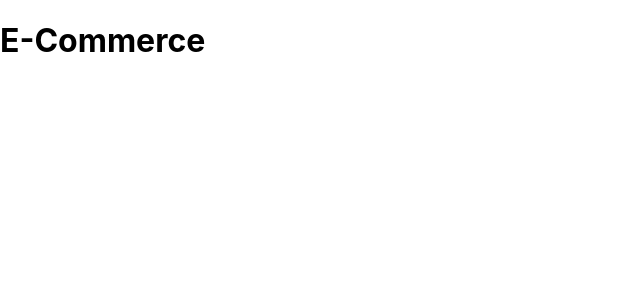
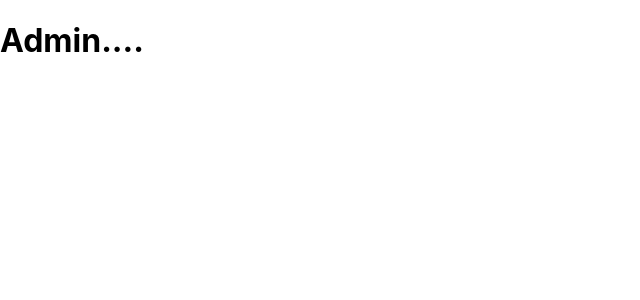
Before and after one commit to kunal9724kg/eCommerce, a React (Create React App) app in the folder webapp/: page /admin in a window 1280 px wide. Shown: the top 300 px of the page, without its empty margins (0-640 px from the left). Built offline with nearby package versions, Linux system fonts and the light colour scheme.

Commit message:
Adding Basic Routes[WebApp]
Signed-off-by: Mudit Jain <ciphereck@gmail.com>

```diff
--- a/webapp/package.json
+++ b/webapp/package.json
@@ -8,6 +8,7 @@
     "@testing-library/user-event": "^7.2.1",
     "react": "^16.13.1",
     "react-dom": "^16.13.1",
+    "react-router-dom": "^5.2.0",
     "react-scripts": "3.4.1"
   },
   "scripts": {
--- a/webapp/public/index.html
+++ b/webapp/public/index.html
@@ -2,19 +2,12 @@
 <html lang="en">
   <head>
     <meta charset="utf-8" />
-    <link rel="icon" href="%PUBLIC_URL%/favicon.ico" />
     <meta name="viewport" content="width=device-width, initial-scale=1" />
     <meta name="theme-color" content="#000000" />
     <meta
       name="description"
       content="Web site created using create-react-app"
     />
-    <link rel="apple-touch-icon" href="%PUBLIC_URL%/logo192.png" />
-    <!--
-      manifest.json provides metadata used when your web app is installed on a
-      user's mobile device or desktop. See https://developers.google.com/web/fundamentals/web-app-manifest/
-    -->
-    <link rel="manifest" href="%PUBLIC_URL%/manifest.json" />
     <!--
       Notice the use of %PUBLIC_URL% in the tags above.
       It will be replaced with the URL of the `public` folder during the build.
@@ -24,7 +17,7 @@
       work correctly both with client-side routing and a non-root public URL.
       Learn how to configure a non-root public URL by running `npm run build`.
     -->
-    <title>React App</title>
+    <title>Welcome to E-Commerce Website</title>
   </head>
   <body>
     <noscript>You need to enable JavaScript to run this app.</noscript>
--- a/webapp/src/App.js
+++ b/webapp/src/App.js
@@ -1,10 +1,22 @@
 import React from 'react';
+import { Switch, BrowserRouter, Route } from 'react-router-dom';
+import Admin from './components/admin/Admin';
+import NotFound from './components/NotFound/NotFound'
 
 function App() {
   return (
-    <div>
-      <h1>E-Commerce</h1>
-    </div>
+    <BrowserRouter>
+      <div>
+        <React.Suspense fallback={<div>Loading......</div>}>
+
+          <Switch>
+            <Route exact path="/admin" component={Admin} />
+            <Route path="/*" component={NotFound} />
+          </Switch>
+
+        </React.Suspense>
+      </div>
+    </BrowserRouter>
   );
 }
 
--- /dev/null
+++ b/webapp/src/components/NotFound/NotFound.js
@@ -0,0 +1,9 @@
+import React from 'react';
+
+function NotFound() {
+    return (
+        <h1>Url Not Found....</h1>
+    )
+}
+
+export default NotFound;
--- /dev/null
+++ b/webapp/src/components/admin/Admin.js
@@ -0,0 +1,9 @@
+import React from 'react';
+
+function Admin() {
+  return (
+    <h1>Admin....</h1>
+  );
+}
+
+export default Admin;
```
Also changed, not shown: 1 other file (tests, documents, lock files or other folders).
